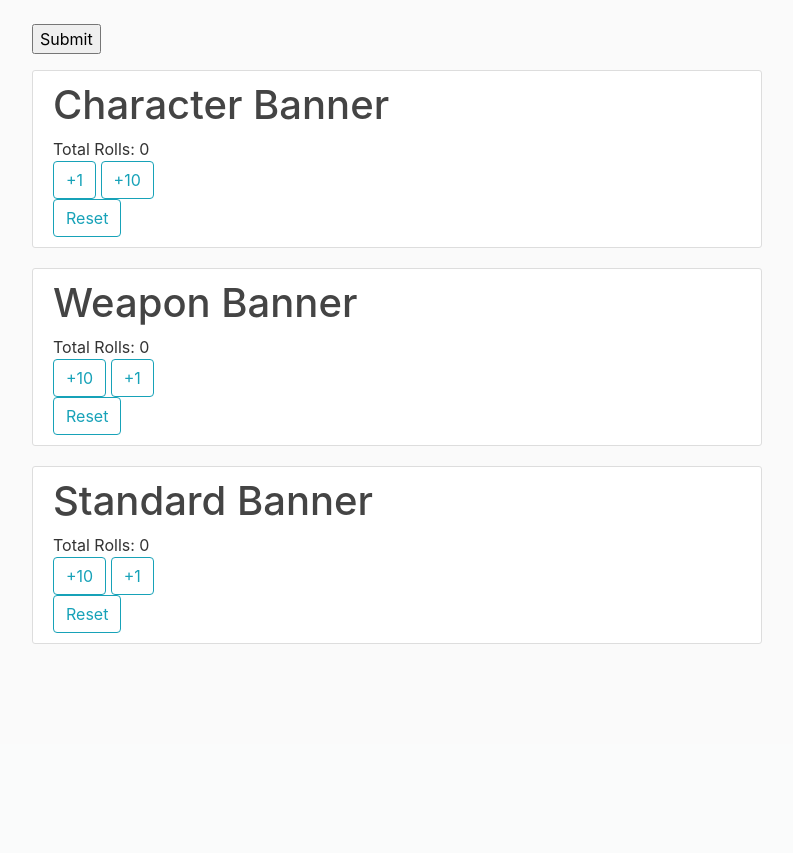
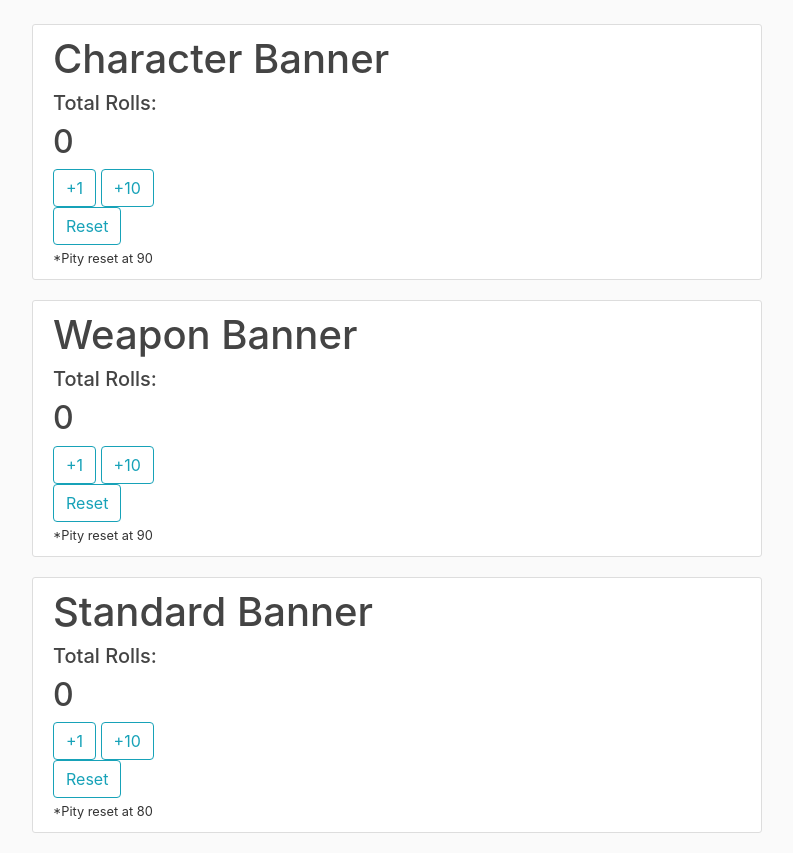
Before and after one commit to Dosx001/Genshin_Tools, a Django app: page /pity_counter/ in a window 1280 px wide. Shown: the part 56-909 px from the top of the page, without its empty margins (53-846 px from the left). Before the commit the page ends 700 px from the top, so only its background shows below. Run offline with Django 3.2, Linux system fonts and the light colour scheme; some libraries are stand-ins or nearby versions.

Commit message:
Finished Pity Counter page

```diff
--- a/pity_counter/templates/pity_counter/pity_counter.html
+++ b/pity_counter/templates/pity_counter/pity_counter.html
@@ -1,89 +1,53 @@
 {% extends "website/base.html" %}
 {% load static %}
 {% block content %}
-  <script src="https://ajax.googleapis.com/ajax/libs/jquery/2.1.1/jquery.min.js"></script>
-  <script src="{% static 'pity_counter/main.js' %}"</script>
-  <script>
-  $(document).ready(function(){
-    $(document).on('submit', '#update-form', function(){
-      var data = $(this).serialize();
-      $.ajax({
-        type : 'POST',
-        url  : '',
-        data : data,
-        success :  function(data){
-          $(".display").html(data);
-        }
-      });
-      return false;
-    });
-  $(document).on('click', '#update-btn', function(){
-      var data = $("input[name='filenum']").val(); //Handle how you want
-      $.ajax({
-        type : 'POST',
-        url  : '',
-        data : data,
-        success :  function(data){
-          $(".display").html(data);
-        }
-      });
-    });
-  });
-  </script>
-  <div class='form'>
-    <form id='start' method='post'>
+  <script src="{% static 'pity_counter/main.js' %}"></script>
+  <div class="content-section">
+    <form method='post'>
       {% csrf_token %}
-      <p><input type='submit' value='Submit'></p>
+      <h1>Character Banner</h1>
+      <div>
+        <h5>Total Rolls: </h5>
+        <h2 id='char'>{{ profile.character }}</h2>
+      </div>
+      <button type=button value='1' id='Char' class="btn btn-outline-info">+1</button>
+      <button type=button value='10' id='Char' class="btn btn-outline-info">+10</button>
+      <div>
+        <button type=button value='reset' id='Char' class="btn btn-outline-info">Reset</button>
+      </div>
     </form>
+    <small>*Pity reset at 90</small>
   </div>
   <div class="content-section">
-    <h1>Character Banner</h1>
+    <form method='post'>
+      {% csrf_token %}
+      <h1>Weapon Banner</h1>
       <div>
-      <text>Total Rolls: </text>
-      <text value={{ profile.character }} id="value">{{ profile.character }}</text>
+        <h5>Total Rolls: </h5>
+        <h2 id="weap">{{ profile.weapon }}</h2>
       </div>
-    <script type="text/javascript">
-      var char={{ profile.character }}
-      var element = document.getElementById("value");
-
-      function buttom1() {
-        element.innerHTML = ++char;
-      }
-      function buttom2() {
-        element.innerHTML = char += 10;
-      }
-      function buttom3() {
-        element.innerHTML = char = 0;
-      }
-    </script>
-    <button type=button class="btn btn-outline-info" onclick="buttom1()">+1</button>
-    <input type=button class="btn btn-outline-info" value="+10" onclick="buttom2()">
+      <button type=button value='1' id='Weap' class="btn btn-outline-info">+1</button>
+      <button type=button value='10' id='Weap' class="btn btn-outline-info">+10</button>
       <div>
-      <input type=button class="btn btn-outline-info" value="Reset" onclick="buttom3()">
+        <button type=button value='reset' id='Weap' class="btn btn-outline-info">Reset</button>
       </div>
+    </form>
+    <small>*Pity reset at 90</small>
   </div>
   <div class="content-section">
-    <h1>Weapon Banner</h1>
-    <div>
-      <text>Total Rolls: </text>
-      <text value={{ profile.weapon }} id="value">{{ profile.weapon }}</text>
-    </div>
-    <button class="btn btn-outline-info">+10</button>
-    <button class="btn btn-outline-info">+1</button>
-    <div>
-      <button class="btn btn-outline-info">Reset</button>
-    </div>
-  </div>
-  <div class="content-section">
+    <form method='post'>
+      {% csrf_token %}
       <h1>Standard Banner</h1>
       <div>
-      <text>Total Rolls: </text>
-      <text value={{ profile.standard }} id="value">{{ profile.standard }}</text>
+        <h5>Total Rolls: </h5>
+        <h2 id="stan">{{ profile.standard }}</h2>
       </div>
-    <button class="btn btn-outline-info">+10</button>
-    <button class="btn btn-outline-info">+1</button>
+      <button type=button value='1' id='Stan' class="btn btn-outline-info">+1</button>
+      <button type=button value='10' id='Stan' class="btn btn-outline-info">+10</button>
       <div>
-      <button class="btn btn-outline-info">Reset</button>
+        <button type=button value='reset' id='Stan' class="btn btn-outline-info">Reset</button>
       </div>
+    </form>
+    <small>*Pity reset at 80</small>
   </div>
 {% endblock content %}
--- a/pity_counter/views.py
+++ b/pity_counter/views.py
@@ -1,4 +1,4 @@
-from django.shortcuts import render
+from django.shortcuts import render, redirect
 from django.contrib.auth.models import User
 from django.views.generic import View
 from django.http import JsonResponse
@@ -12,21 +12,34 @@ class PityCounterView(View):
         }
         return render(request, 'pity_counter/pity_counter.html', context)
 
-    def form_valid(self, form):
-        if self.request.is_ajax():
-            form.instance.by = self.request.user
-            print(form.instance.by)
+    def post(self, request):
+        if request.user.is_anonymous:
+            return redirect('pity_counter')
+        pity = request.POST.get('id', None)
+        value = request.POST.get('value', None)
+        if pity == 'Char':
+            if value == 'reset':
+                request.user.profile.character = 0
+            else:
+                request.user.profile.character += int(value)
+            check = request.user.profile.character
+        elif pity == 'Weap':
+            if value == 'reset':
+                request.user.profile.weapon = 0
+            else:
+                request.user.profile.weapon += int(value)
+            check = request.user.profile.weapon
         else:
-            print('fasd')
-
-    def post(self, request):
-        text = request.POST.get('user')
-        print('testing',text)
-        print('test')
-        request.user.profile.character = 10
+            if value == 'reset':
+                request.user.profile.standard = 0
+            else:
+                request.user.profile.standard += int(value)
+            check = request.user.profile.standard
+        if pity == 'Char' and check >= 90:
+            request.user.profile.character = 0
+        elif pity == 'Weap' and check >= 90:
+            request.user.profile.weapon = 0
+        elif pity == 'Stan' and check >= 80:
+            request.user.profile.standard = 0
         request.user.profile.save()
-        context = {
-            'profile': request.user.profile,
-        }
-        return render(request, 'pity_counter/pity_counter.html', context)
-        return JsonResponse({'seconds': 123})
+        return redirect('pity_counter')
--- a/website/static/pity_counter/main.js
+++ b/website/static/pity_counter/main.js
@@ -1,32 +1,39 @@
-function getCookie(name) {
-    let cookieValue = null;
-    if (document.cookie && document.cookie !== '') {
-        const cookies = document.cookie.split(';');
-        for (let i = 0; i < cookies.length; i++) {
-            const cookie = cookies[i].trim();
-            // Does this cookie string begin with the name we want?
-            if (cookie.substring(0, name.length + 1) === (name + '=')) {
-                cookieValue = decodeURIComponent(cookie.substring(name.length + 1));
-                break;
+$(document).ready(function(){
+    $('.btn').click(function(){
+        var but = $(this)[0];
+        var csrfToken = $('input[name=csrfmiddlewaretoken]').val();
+
+        $.ajax({
+            url: '',
+            data: {
+                csrfmiddlewaretoken: csrfToken,
+                id: but.id,
+                value: but.value
+            },
+            type: 'post',
+            success: function(response) {
+                if (but.id == 'Char') {
+                    var element = document.getElementById('char');
+                } else if (but.id == 'Weap') {
+                    var element = document.getElementById('weap');
+                } else {
+                    var element = document.getElementById('stan');
+                }
+                if (but.value == 'reset') {
+                    element.innerHTML = 0;
+                } else {
+                    element.innerHTML = parseInt(element.innerHTML) + parseInt(but.value);
+                }
+                if (but.id == 'Stan'){
+                    if (element.innerHTML >= 80){
+                        element.innerHTML = 0
+                    }
+                } else {
+                    if (element.innerHTML >= 90) {
+                        element.innerHTML = 0;
+                    }
+                }
             }
-        }
-    }
-    return cookieValue;
-}
-
-$(document).ready(function(){
-  $('.btn').click(function(){
-    let btn = $(this);
-    $.ajax({
-      url: '',
-      type: 'post',
-      data: {
-        buttum_text: btn.text(),
-        csrfmiddlewaretoken: getCookie('csrftoken');
-      }
-      success: function(response) {
-        btn.text(response.seconds)
-      }
+        })
     });
-  });
 });
--- a/website/static/task/main.js
+++ b/website/static/task/main.js
@@ -29,7 +29,7 @@ $(document).ready(function() {
             url: dataId + '/completed/',
             data: {
                 csrfmiddlewaretoken: csrfToken,
-                id : dataId
+                id : dataId,
             },
             type: 'post',
             success: function() {
```
Also changed, not shown: db.sqlite3. Lines whose indentation alone changed are shown as unchanged.
